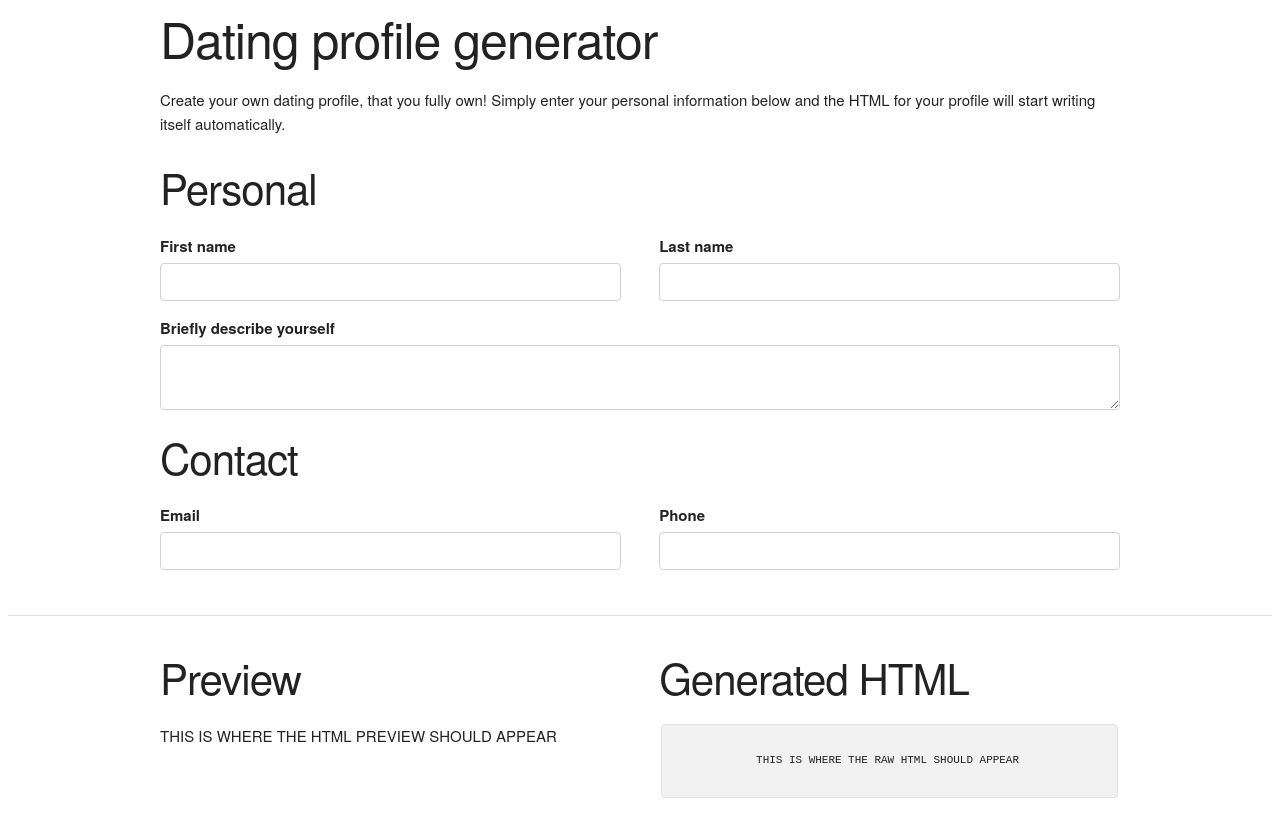
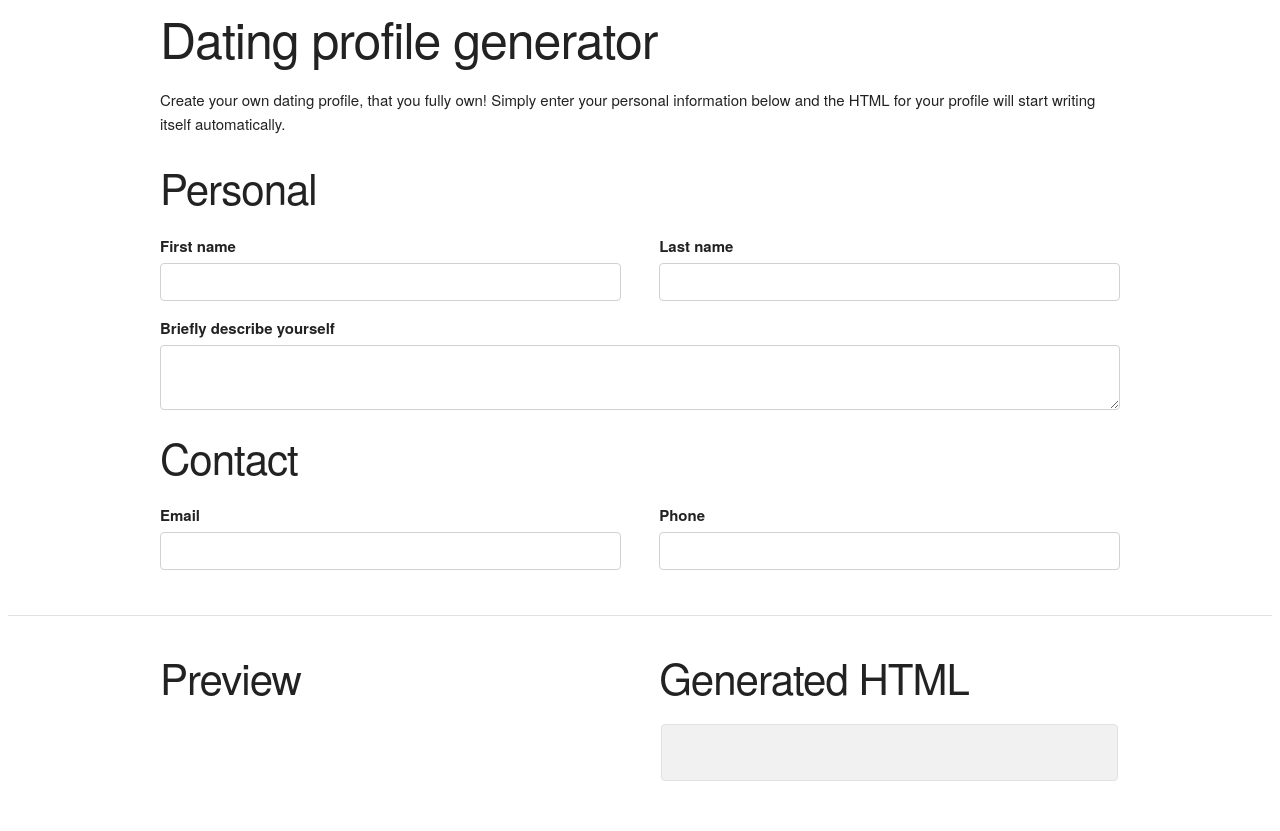
Before and after one commit to manotejmeka/MI-449-SS17-741-js-collect-and-display-information-kPt9Fl, a plain HTML site: page index.html in a window 1280 px wide. Drawn offline with nearby package versions, Linux system fonts and the light colour scheme.

Commit message:
Small bug fix of removing initial text

```diff
--- a/index.html
+++ b/index.html
@@ -58,13 +58,11 @@
         <div class="six columns">
           <h2>Preview</h2>
           <div id="preview">
-            THIS IS WHERE THE HTML PREVIEW SHOULD APPEAR
           </div>
         </div>
         <div class="six columns">
           <h2>Generated HTML</h2>
           <pre><code id="raw">
-            THIS IS WHERE THE RAW HTML SHOULD APPEAR
           </code></pre>
         </div>
       </div>
```
